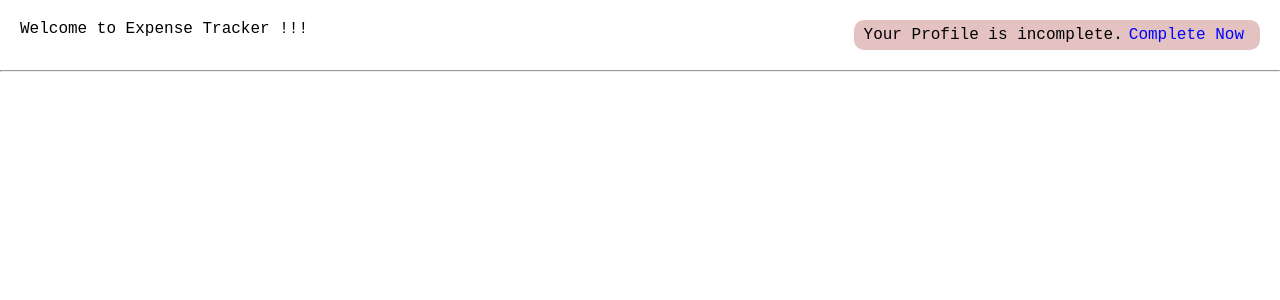
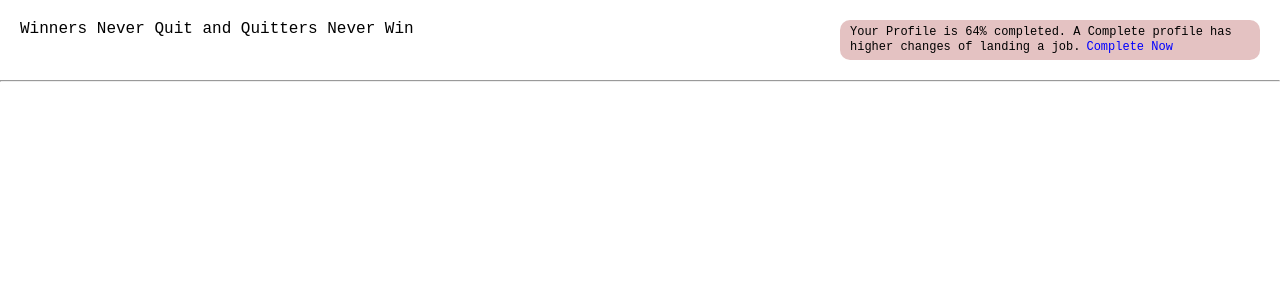
Before and after one commit to YAMITRAO/expense_tracker, a React (Create React App) app: page /profile in a window 1280 px wide. Shown: the top 300 px of the page. Built offline with nearby package versions, Linux system fonts and the light colour scheme.

Commit message:
profile page added

```diff
--- a/src/component/Pages/Profile/Profile.js
+++ b/src/component/Pages/Profile/Profile.js
@@ -5,8 +5,8 @@ const Profile = () => {
   return (
     <>
     <div className={style.container}>
-        <div className={style.welcomeTitle}>Welcome to Expense Tracker !!!</div>
-        <div className={style.profileTab}>Your Profile is incomplete.
+        <div className={style.welcomeTitle}>Winners Never Quit and Quitters Never Win</div>
+        <div className={style.profileTab}>Your Profile is 64% completed. A Complete profile has higher changes of landing a job.
         <button>
             Complete Now
         </button>
--- a/src/component/Pages/Profile/Profile.module.css
+++ b/src/component/Pages/Profile/Profile.module.css
@@ -8,10 +8,12 @@
 }
 .profileTab{
     background-color: rgb(228, 194, 194);
-
+    font-size: 12px;
     border-radius: 10px;
     padding:5px 10px;
     box-sizing: content-box;
+    max-width: 400px;
+    text-wrap: wrap;
 }
 .profileTab > button{
     border: none;
--- a/src/component/Pages/SignUp.js
+++ b/src/component/Pages/SignUp.js
@@ -1,5 +1,6 @@
 import React, { useState } from 'react'
 import style from "./SignUp.module.css"
+
 
 const signUpurl = 'https://identitytoolkit.googleapis.com/v1/accounts:signUp?key=AIzaSyDwcYCFrLAPoOvfWZN6fmD6d8Luyojx3Fw';
 const loginurl = 'https://identitytoolkit.googleapis.com/v1/accounts:signInWithPassword?key=AIzaSyDwcYCFrLAPoOvfWZN6fmD6d8Luyojx3Fw';
```
